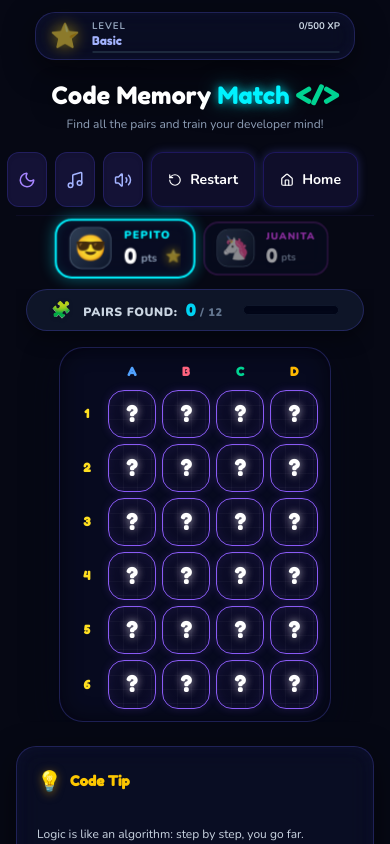
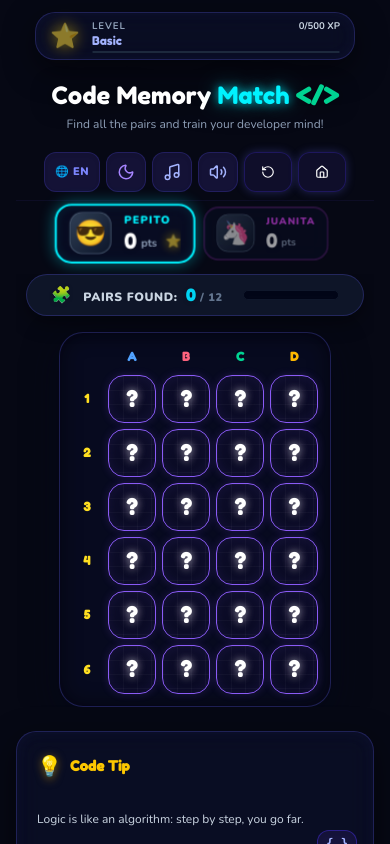
Before and after one commit to migueltorresd/juego, a React (Vite) app: page / in a window 390 px wide. Both pictures are taken after a click on the button "Play Game! 🚀". Shown: the top 844 px of the page. Built offline with nearby package versions, Linux system fonts and the light colour scheme.

Commit message:
fix: resolve header button overflow and layout shift on mobile screens

```diff
--- a/src/components/organisms/GameHeader.jsx
+++ b/src/components/organisms/GameHeader.jsx
@@ -53,7 +53,7 @@ export const GameHeader = ({
       </div>
 
       {/* Right side: Audio controls, language toggle & reset button */}
-      <div className="flex gap-2 shrink-0 justify-end w-full lg:w-auto">
+      <div className="flex flex-wrap gap-1.5 shrink-0 justify-center lg:justify-end w-full lg:w-auto px-2">
         {/* Language Toggle Button */}
         <Button
           variant="icon"
@@ -102,7 +102,7 @@ export const GameHeader = ({
           className="border border-indigo-500/40 text-white shadow-[0_0_10px_rgba(99,102,241,0.3)] hover:shadow-[0_0_18px_rgba(99,102,241,0.6)]"
         >
           <RotateCcw size={14} />
-          <span>{t('headerRestartBtn')}</span>
+          <span className="hidden sm:inline">{t('headerRestartBtn')}</span>
         </Button>
 
         {/* Home/Exit button */}
@@ -113,7 +113,7 @@ export const GameHeader = ({
           className="border border-indigo-500/40 text-white shadow-[0_0_10px_rgba(99,102,241,0.3)] hover:shadow-[0_0_18px_rgba(99,102,241,0.6)]"
         >
           <Home size={14} />
-          <span>{t('headerHomeBtn')}</span>
+          <span className="hidden sm:inline">{t('headerHomeBtn')}</span>
         </Button>
       </div>
 
```
